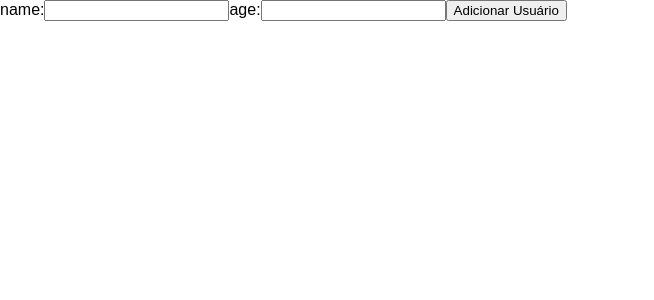
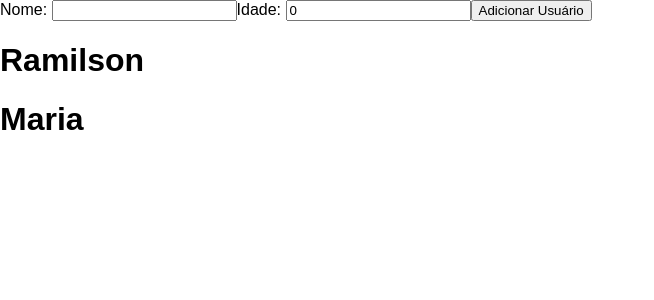
Before and after one commit to Ramilsons/Desafio-Cadastra-Nome, a React (Create React App) app: page / in a window 1280 px wide. Shown: the top 300 px of the page, without its empty margins (0-654 px from the left). Built offline with nearby package versions, Linux system fonts and the light colour scheme.

Commit message:
Send data form to User folder

```diff
--- a/src/App.js
+++ b/src/App.js
@@ -1,11 +1,20 @@
 import React from 'react';
+import {useState} from 'react';
 
-import NewName from './Components/NewUser/NewUser';
+import NewUser from './Components/NewUser/NewUser';
+import User from './Components/User/Users';
 
-function App() {
+function App(props) {
+	const[usersList, setUsersList] = useState([{id:0.1, name: 'Ramilson', age:'20'}, {id:0.2, name: 'Maria', age:'35'}]);
+
+	function saveUserHandler(userData){
+		setUsersList((prevState) => [userData, ...prevState]);
+	}
+
 	return (
 		<div>
-			<NewName />
+			<NewUser onSaveUser={saveUserHandler}/>
+			<User data={usersList} />
 		</div>
 	);
 }
--- a/src/Components/NewUser/Button.js
+++ b/src/Components/NewUser/Button.js
@@ -1,6 +1,6 @@
-function Button(){
+function Button(props){
     return(
-        <button type="submit">Adicionar Usuário</button>
+        <button type="submit">{props.children}</button>
     )
 }
 
--- a/src/Components/NewUser/Form.js
+++ b/src/Components/NewUser/Form.js
@@ -1,13 +1,40 @@
-import InputForm from './InputForm';
+import LabelInput from './LabelInput';
 import Button from './Button';
+import { useState } from 'react';
 
-function Form(){
+
+function Form(props){
+    const[enteredName, setEnteredName] = useState('');
+    const[enteredAge, setEnteredAge] = useState(0);
+
+    function inputNameChangedHandler(event){
+        setEnteredName(event.target.value);
+    }
+
+    function inputAgeChangedHandler(event){
+        setEnteredAge(event.target.value);
+    }
+
+    function sendFormHandler(event){
+        event.preventDefault();
+
+        props.onSaveUser({
+            id: Math.random(),
+            name: enteredName,
+            age: enteredAge
+        });
+    }
+
     return(
-    <form type="submit">
-        <InputForm typeInput="text" labelInput="name" />
-        <InputForm typeInput="number" labelInput="age" min="0" />
-        <Button />
-    </form>
+        <form type="submit" onSubmit={sendFormHandler}>
+            <LabelInput forElement="name">Nome: </LabelInput>
+            <input type="text" onChange={ inputNameChangedHandler } id="name" name="name" value={ enteredName } />
+
+            <LabelInput forElement="age">Idade: </LabelInput>
+            <input type="number" onChange={ inputAgeChangedHandler } id="age" name="age" min="0" value={ enteredAge } />
+
+            <Button>Adicionar Usuário</Button>
+        </form>
     )
 }
 
--- a/src/Components/NewUser/InputForm.js
+++ /dev/null
@@ -1,10 +0,0 @@
-function InputForm(props){
-    return(
-        <>
-            <label htmlFor={props.labelInput}>{props.labelInput+':'}</label>
-            <input type={props.typeInput} name={props.labelInput} id={props.labelInput} />
-        </>
-    )
-}
-
-export default InputForm;
--- /dev/null
+++ b/src/Components/NewUser/LabelInput.js
@@ -0,0 +1,7 @@
+function LabelInput(props){
+    return(
+        <label htmlFor={props.forElement}>{props.children}</label>
+    )
+}
+
+export default LabelInput;
--- a/src/Components/NewUser/NewUser.js
+++ b/src/Components/NewUser/NewUser.js
@@ -3,7 +3,7 @@ import Form from './Form';
 function NewUser(props){
     return(
         <section>
-            <Form />
+            <Form onSaveUser={props.onSaveUser}/>
         </section>
     )
 }
--- /dev/null
+++ b/src/Components/User/Users.js
@@ -0,0 +1,9 @@
+function ShowUsers(props){
+    return(
+        <>
+            {props.data.map((user)=>{ return <h1 key={user.id}>{user.name}</h1> })}
+        </>
+    )
+}
+
+export default ShowUsers;
```
